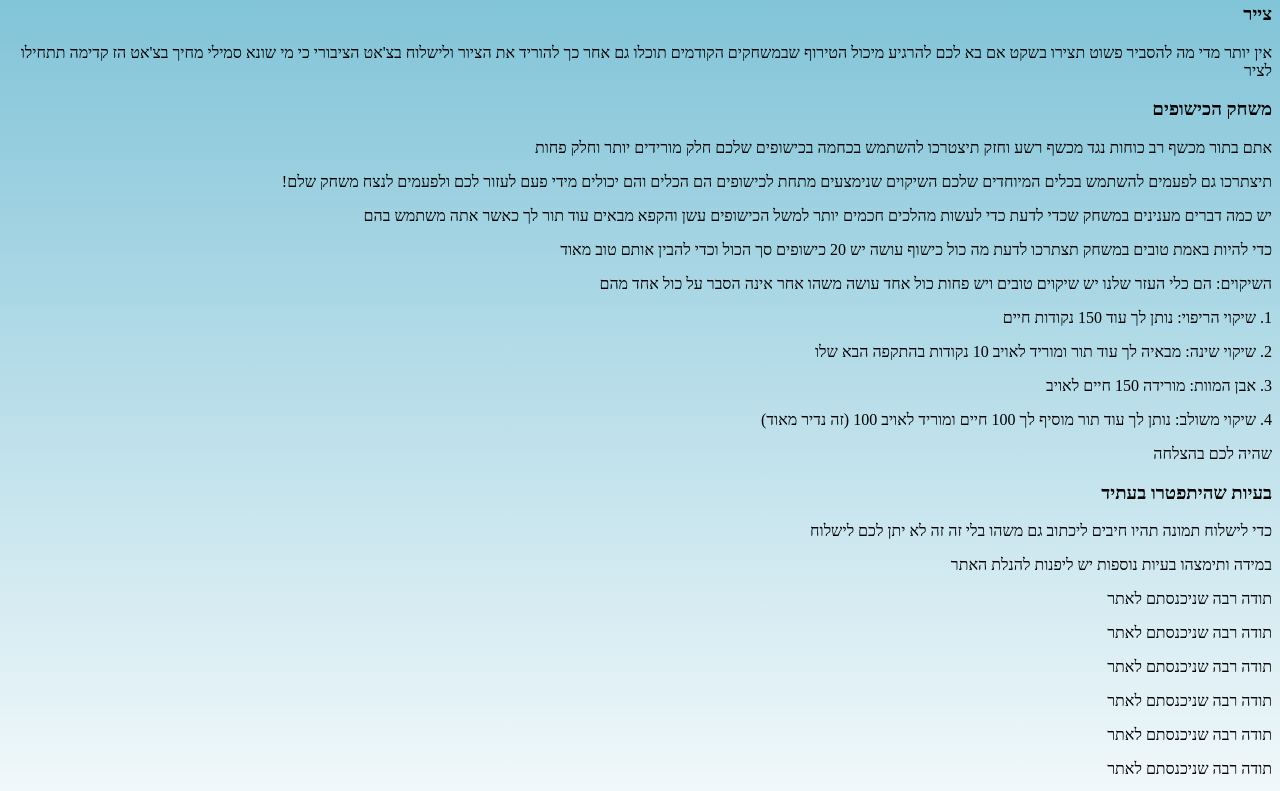
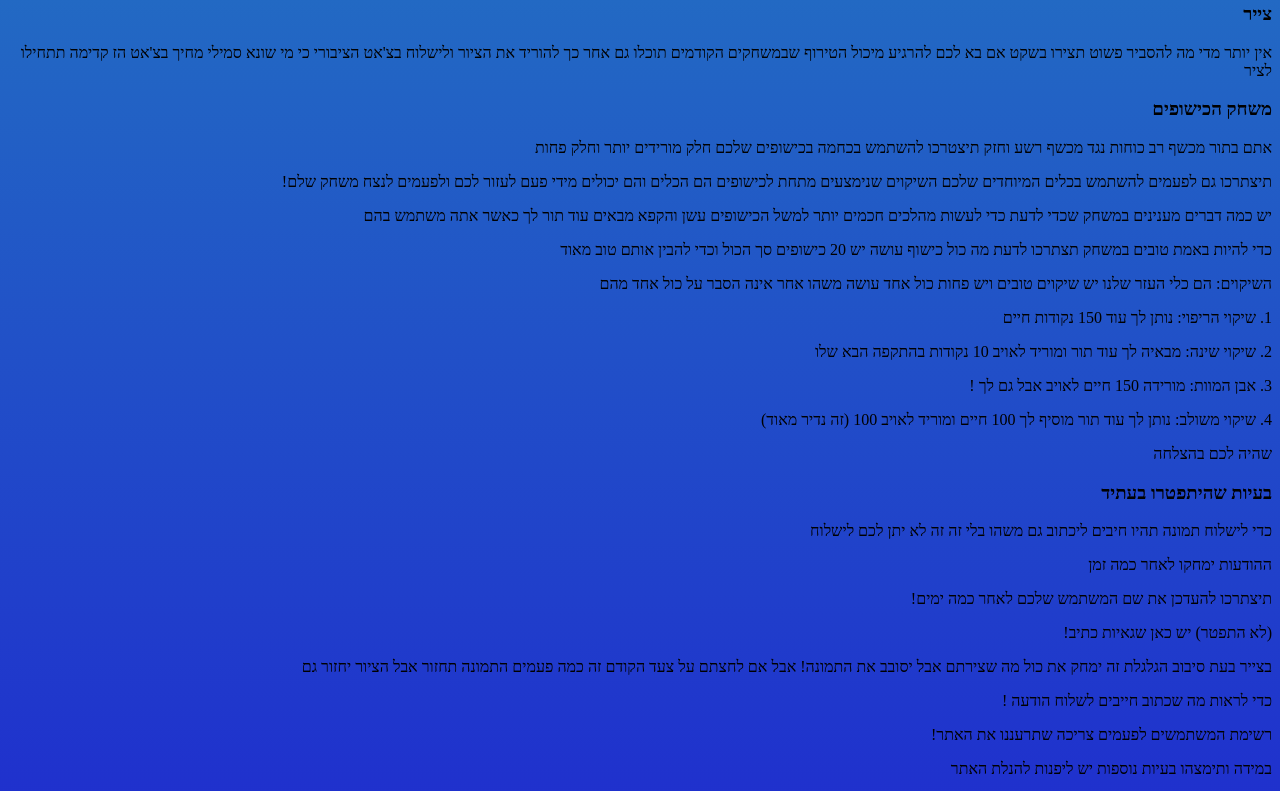
Before and after one commit to demama7/chat_nisioni7, a website: page public/woat.html in a window 1280 px wide. Shown: the part 661-1452 px from the top of the page. Drawn offline with Linux system fonts and the light colour scheme.

Commit message:
Update package.json for Render

```diff
--- a/package.json
+++ b/package.json
@@ -12,6 +12,7 @@
   "author": "",
   "license": "ISC",
   "dependencies": {
+    "bcrypt": "^5.1.1",
     "body-parser": "^1.20.2",
     "cookie-parser": "^1.4.6",
     "cors": "^2.8.5",
@@ -21,7 +22,7 @@
     "express-validator": "^7.2.0",
     "helmet": "^7.1.0",
     "jsonwebtoken": "^9.0.2",
-    "mongoose": "^8.5.3",
+    "mongoose": "^8.6.0",
     "multer": "^1.4.5-lts.1",
     "nodemailer": "^6.9.14",
     "phaser": "^3.80.1",
--- a/public/woat.html
+++ b/public/woat.html
@@ -10,7 +10,7 @@
         color: #ffffff;
     }
 </style>
-<body dir="rtl" style="  background: linear-gradient(to bottom, #2598bb, #ffffff); transition: background 2s ease;">
+<body dir="rtl" style="  background: linear-gradient(to bottom, #2598bb, #1e1bd1); transition: background 2s ease;">
     <h2>שלום וברוכים הבאים לאתר</h2>
     <p>
       תודה רבה שניכנסתם לאתר אניה הסבר קצר על מה שתוכלו לעשות בו :
@@ -87,7 +87,7 @@
         2. שיקוי שינה: מבאיה לך עוד תור ומוריד לאויב 10 נקודות בהתקפה הבא שלו
     </p>
     <p>
-        3. אבן המוות: מורידה 150 חיים לאויב
+        3. אבן המוות: מורידה 150 חיים לאויב אבל גם לך !
     </p>
     <p>4. שיקוי משולב: נותן לך עוד תור מוסיף לך 100 חיים ומוריד לאויב 100 (זה נדיר מאוד)</p>
     <p>
@@ -100,6 +100,24 @@
     <p>
         כדי לישלוח תמונה תהיו חיבים ליכתוב גם משהו בלי זה זה לא יתן לכם לישלוח
     </p>
+    <p>
+        ההודעות ימחקו לאחר כמה זמן
+    </p>
+    <p>
+        תיצתרכו להעדכן את שם המשתמש שלכם לאחר כמה ימים!
+    </p>
+    <p>
+        (לא התפטר) יש כאן שגאיות כתיב!
+    </p>
+    <p>
+        בצייר בעת סיבוב הגלגלת זה ימחק את כול מה שצירתם אבל יסובב את התמונה! אבל אם לחצתם על צעד הקודם זה כמה פעמים התמונה תחזור אבל הציור יחזור גם
+    </p>
+    <p>כדי לראות מה שכתוב חייבים לשלוח הודעה !</p>
+    <p>רשימת המשתמשים לפעמים צריכה שתרעננו את האתר!</p>
+
+
+
+
     <p>במידה ותימצהו בעיות נוספות יש ליפנות להנלת האתר</p>
     <p>
         תודה רבה שניכנסתם לאתר
```
Also changed, not shown: public/register.html (+7 -4 lines), 1 other file.
